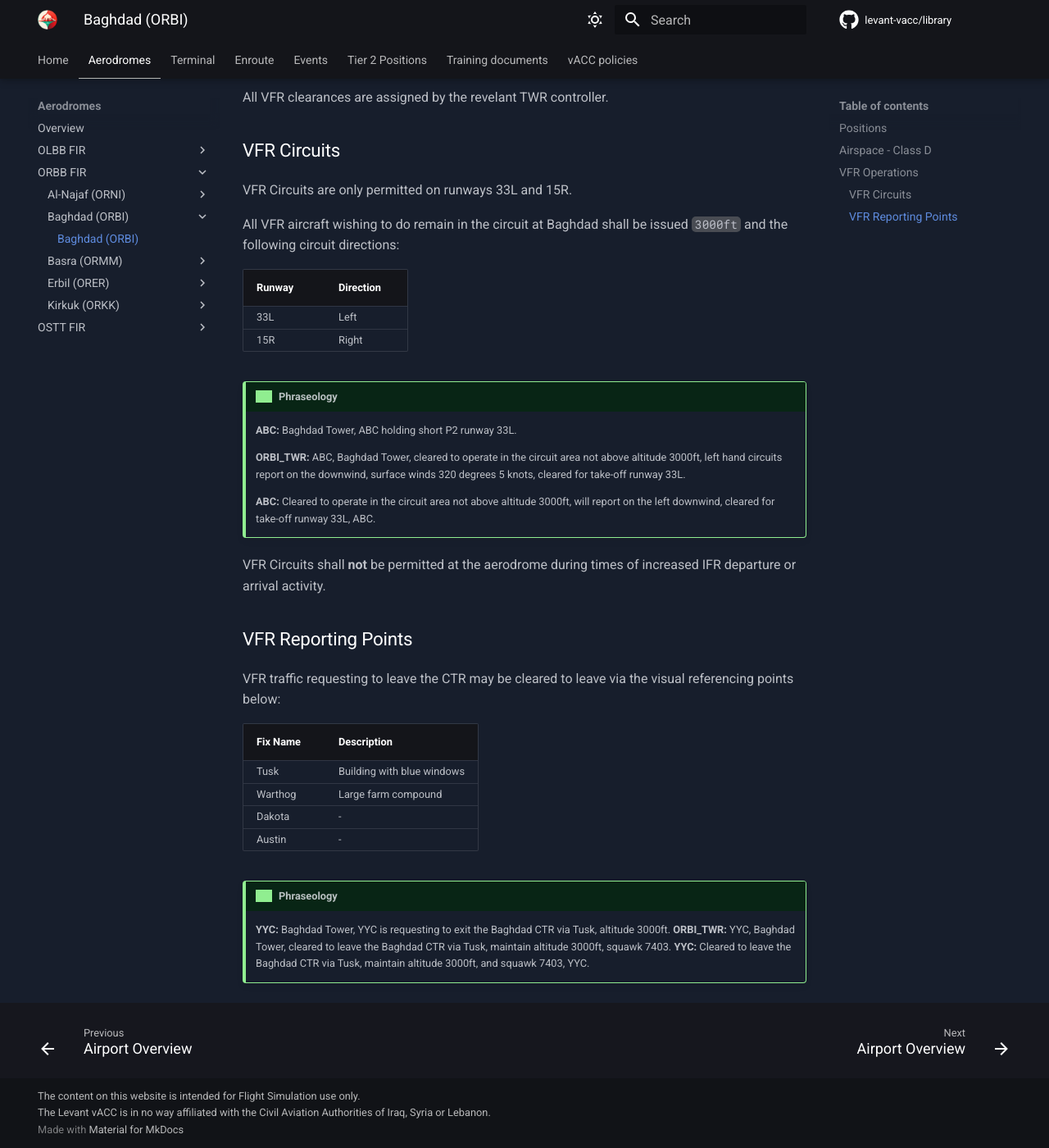
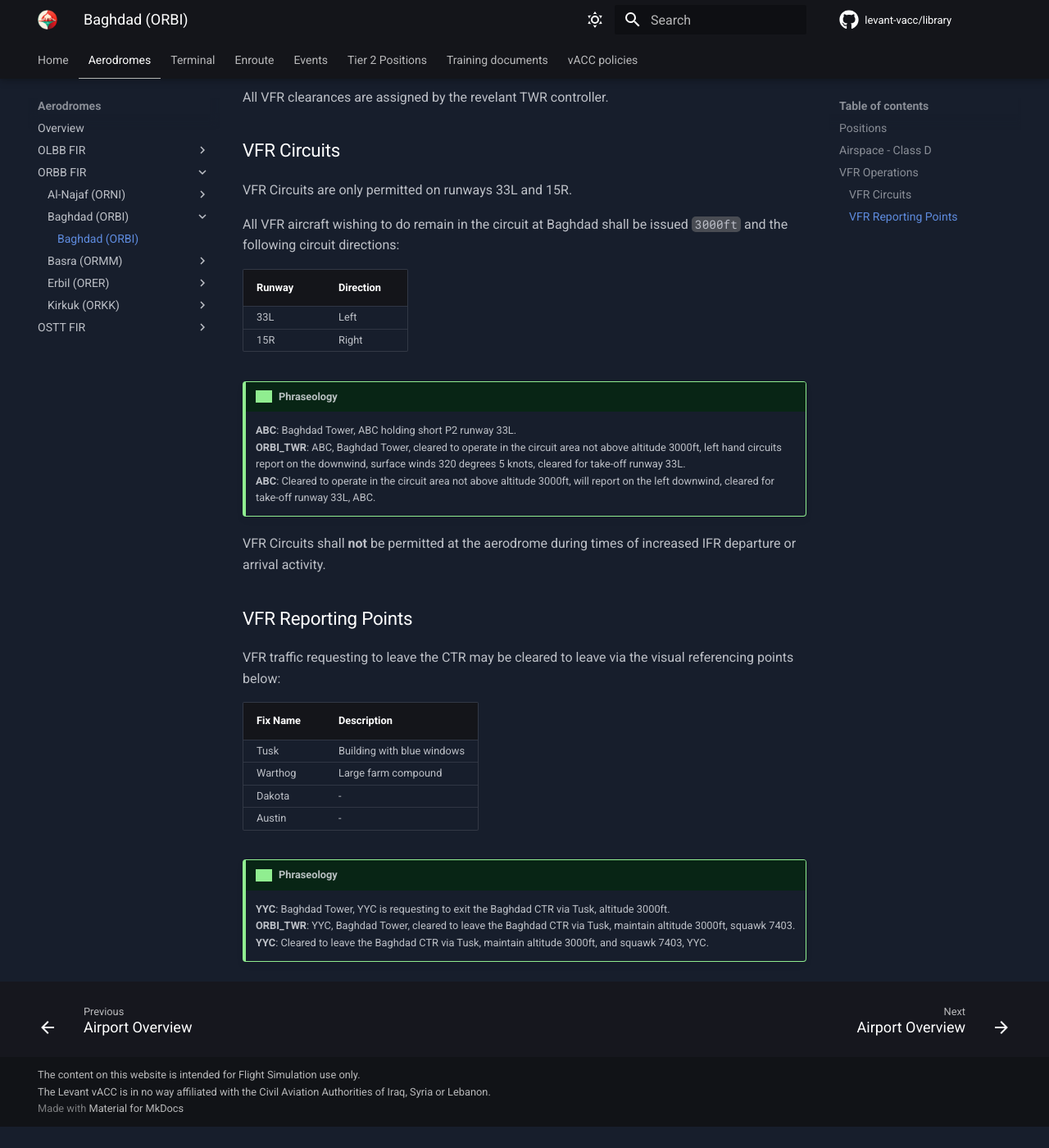
Before and after one commit to Levant-vACC/Levant-vACC-library, an MkDocs documentation site: the page built from docs/Aerodromes/ORBB FIR/Baghdad (ORBI)/Baghdad.md, in a window 1280 px wide and 1400 px high, scrolled down 843 px. Shown: the whole window at 82% size. Built offline with MkDocs 1.6.1 and Material for MkDocs 9.7.7, drawn with Linux system fonts in a browser that asks for light colours; comment, search, counter and statistics services are not loaded; after the commit the page ends 2217 px from its top, so only the background shows below that; grey boxes are pictures that could not be loaded.

```diff
--- a/docs/Aerodromes/ORBB FIR/Baghdad (ORBI)/Baghdad.md
+++ b/docs/Aerodromes/ORBB FIR/Baghdad (ORBI)/Baghdad.md
@@ -34,12 +34,9 @@ All VFR aircraft wishing to do remain in the circuit at Baghdad shall be issued
 | 15R | Right |
 
 !!! phraseology
-
-    **ABC:** Baghdad Tower, ABC holding short P2 runway 33L.
-
-    **ORBI_TWR:** ABC, Baghdad Tower, cleared to operate in the circuit area not above altitude 3000ft, left hand circuits report on the downwind, surface winds 320 degrees 5 knots, cleared for take-off runway 33L.
-
-    **ABC:** Cleared to operate in the circuit area not above altitude 3000ft, will report on the left downwind, cleared for take-off runway 33L, ABC.
+    **ABC**: Baghdad Tower, ABC holding short P2 runway 33L.
+    **ORBI_TWR**: ABC, Baghdad Tower, cleared to operate in the circuit area not above altitude 3000ft, left hand circuits report on the downwind, surface winds 320 degrees 5 knots, cleared for take-off runway 33L.
+    **ABC**: Cleared to operate in the circuit area not above altitude 3000ft, will report on the left downwind, cleared for take-off runway 33L, ABC.
 
 VFR Circuits shall **not** be permitted at the aerodrome during times of increased IFR departure or arrival activity.
 
@@ -54,6 +51,6 @@ VFR traffic requesting to leave the CTR may be cleared to leave via the visual r
 | Austin | - |
 
 !!! phraseology
-    **YYC:** Baghdad Tower, YYC is requesting to exit the Baghdad CTR via Tusk, altitude 3000ft.
-    **ORBI_TWR:** YYC, Baghdad Tower, cleared to leave the Baghdad CTR via Tusk, maintain altitude 3000ft, squawk 7403.
-    **YYC:**  Cleared to leave the Baghdad CTR via Tusk, maintain altitude 3000ft, and squawk 7403, YYC.
+    **YYC**: Baghdad Tower, YYC is requesting to exit the Baghdad CTR via Tusk, altitude 3000ft.
+    **ORBI_TWR**: YYC, Baghdad Tower, cleared to leave the Baghdad CTR via Tusk, maintain altitude 3000ft, squawk 7403.
+    **YYC**: Cleared to leave the Baghdad CTR via Tusk, maintain altitude 3000ft, and squawk 7403, YYC.
```
